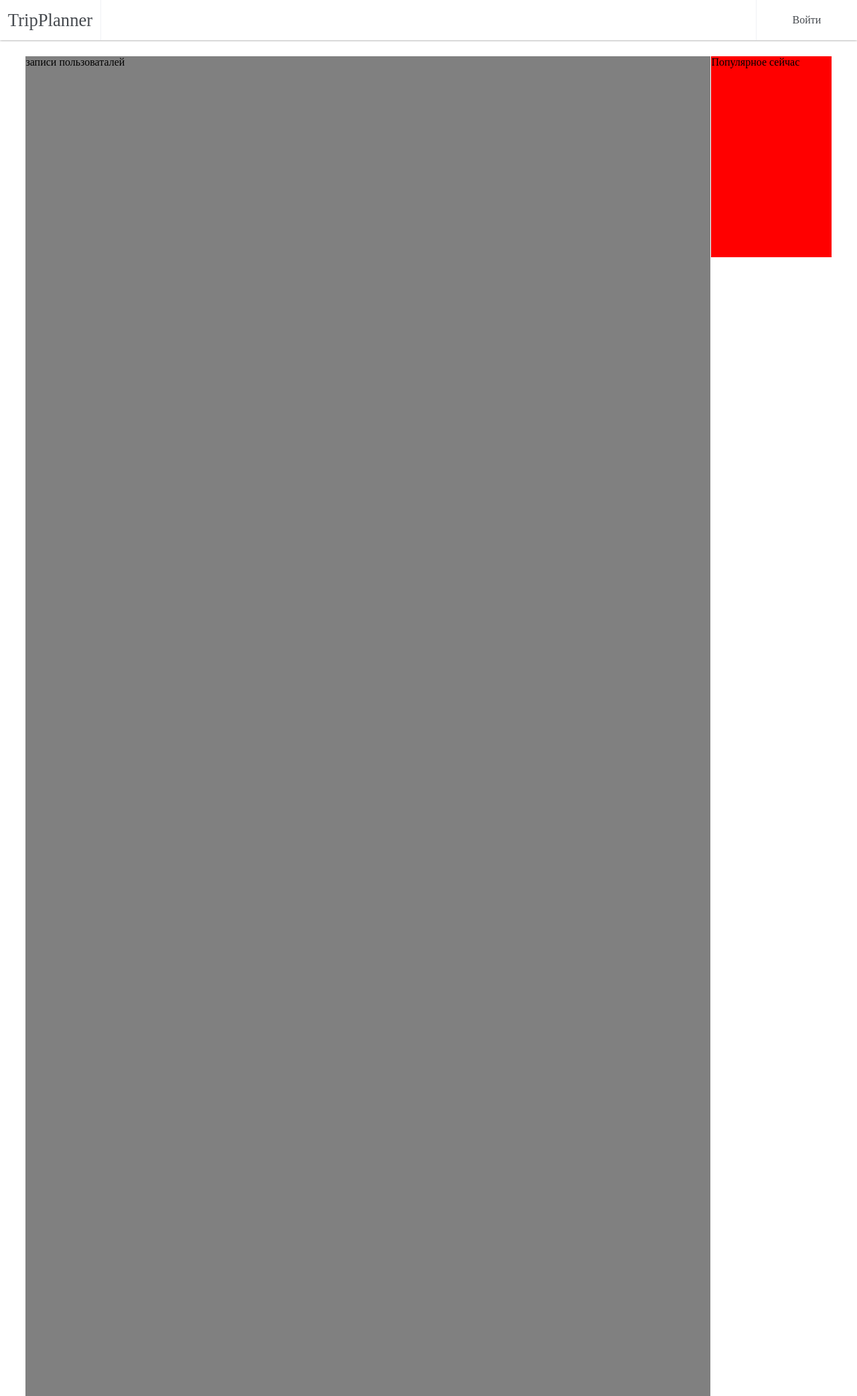
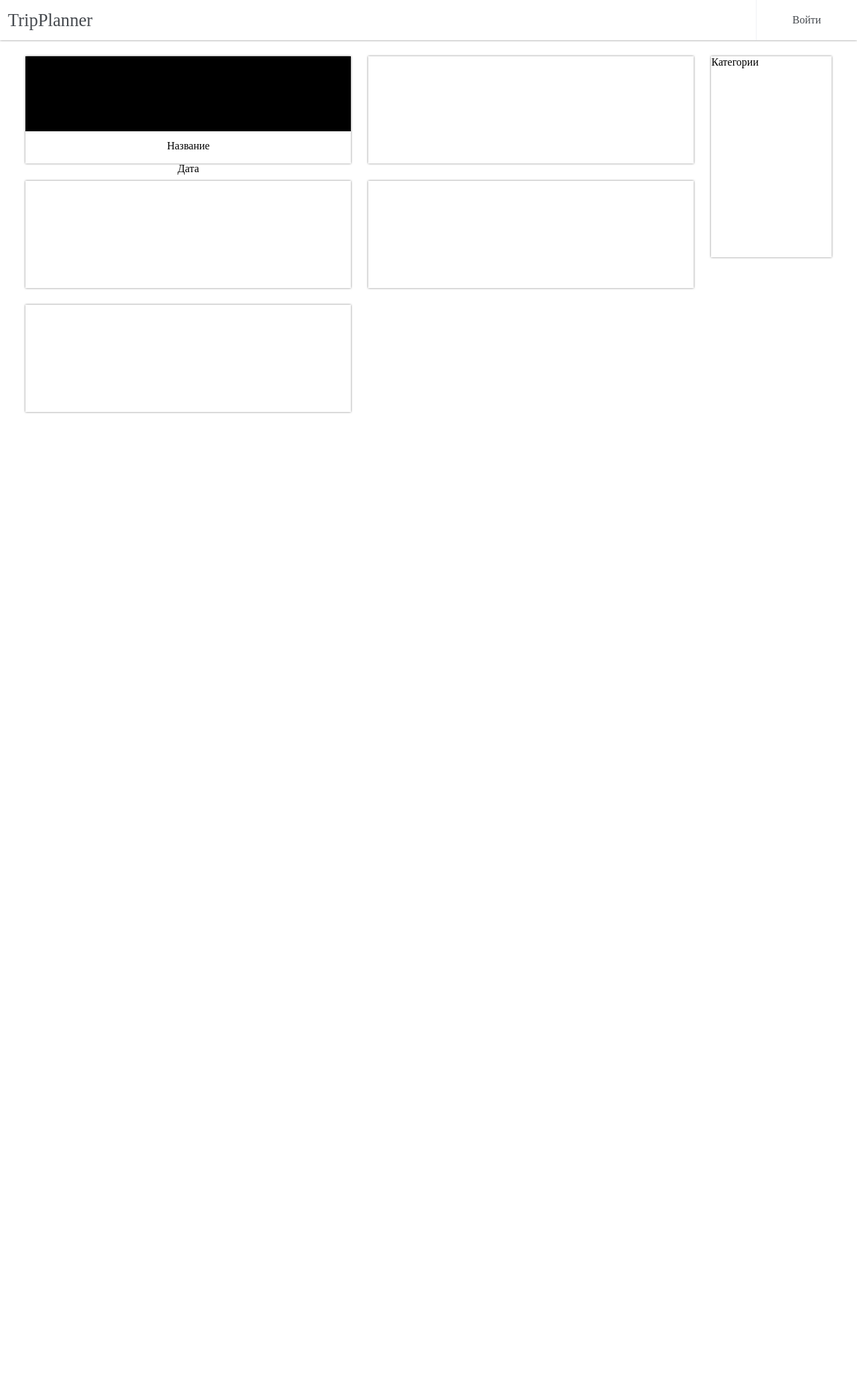
Before and after one commit to Sentret/diploma, a Django app: page / in a window 1280 px wide. Shown: the whole page at 67% size. After the commit the page ends 617 px from the top, so only its background shows below. Run offline with Django 3.2, Linux system fonts and the light colour scheme.

Commit message:
Правка

```diff
--- a/main/models.py
+++ b/main/models.py
@@ -13,6 +13,7 @@ class Event(models.Model):
 	title = models.CharField(max_length=200, default='')
 	location = models.ForeignKey(Location, on_delete=models.CASCADE, null=False)
 	description = models.TextField()
+	preview = models.ImageField(default='',upload_to='previews')
 
 	def __str__(self):
 		return self.title
--- a/main/static/main/css/body.css
+++ b/main/static/main/css/body.css
@@ -2,8 +2,8 @@
 body
 {
 	margin: 0;
-	height: 100%;
 	width: 100%;
+
 
 }
 }
@@ -19,18 +19,28 @@ html
 	margin-left: 3%;
 	margin-right: 3%;
 	margin-top: 20px;
-	width: 94%;
-	height: 2000px;
 
 }
 
-.content-container
+.content-grid
+{	display: grid;
+	grid-template-columns: repeat(auto-fill, minmax(350px, 1fr));
+	width: 85%;
+	float: left;
+
+
+
+}
+.content-grid-cell
 {
 
-	width: 85%;
-	float: left;
-	height: 100%;
-	background-color: grey;
+  box-shadow: 0 0 3px rgba(0,0,0,0.5);
+  font-size: 30px;
+  text-align: center;
+  height:160px;
+  margin-right: 5%;
+ 	margin-bottom: 5%;
+
 
 }
 
@@ -39,7 +49,18 @@ html
 	right: 3%;
 	float: right;
 	position: fixed;
-	background-color: red;
 	height: 300px;
 	width: 14%;
+	box-shadow: 0 0 3px rgba(0,0,0,0.5);
 }
+.preview
+{
+	width: 100%;
+	background-color: black;
+	height: 70%;
+}
+
+span
+{
+	font-size: 12pt;
+}
--- a/main/static/main/css/event_form.css
+++ b/main/static/main/css/event_form.css
@@ -1,30 +1,30 @@
 #map-div
 {
 	margin-top:3%;
-	margin-left: 15%;
-	width: 70%;
-	height: 30%;
+
+	width: 100%;
+	height: 40%;
 	background-color: grey;
 }
 
 #event-description-field
 {
+
 	margin-top: 1%;
+
 	width: 60%;
-	height: 15%;
+	height: 20%;
 	margin-left: 20%;
 	overflow:hidden;
 	resize: none;
 	border:none;
-	display: inline-block;
+	display: inline;
 }
 
 #event-title-field
 {
-	width: 70%;
+	width: 100%;
 	height: 30px;
-	margin-left: 15%;
-	margin-top: 1%;
 	text-align: left;
 	overflow:hidden;
 	font-size: 15pt;
@@ -35,14 +35,62 @@
 #publish-button
 {
 	margin-top: 1%;
-	margin-left: 15%;
+	display:block;
+	width: 120px;
+	height: 40px;
+	font-size: 12pt;
+	vertical-align: bottom;
+	padding: 0;
+	color: black;
+	text-align: center;
+	border: 0;
+	border-radius: 4px;
+	cursor: pointer;
+	background-color: #4CAF50;
+	color: white;
 
 }
 
 #event-form
 {
-	height: 100%;
-	width: 80%;
-	margin-left: 10%;
+	height: 1000px;
+	width: 60%;
+	margin-left: 15%;
+	padding: 5%;
+	padding-top: 4%;
 	box-shadow: 0 0 3px rgba(0,0,0,0.5);
 }
+
+#imgInput
+{
+	width: 0.1px;
+	height: 0.1px;
+	opacity: 0;
+	overflow: hidden;
+	position: absolute;
+	z-index: -1;
+}
+
+#label-for-file-input
+
+{
+	margin-top: 10px;
+	display: block;
+	text-align: center;
+	vertical-align: middle;
+	line-height: 40px;
+	height: 40px;
+	width: 200px;
+	border-radius: 4px;
+	background-color: #4CAF50;
+	color: white;
+	font-size: 12pt;
+}
+
+#preview
+{
+	margin-top: 10px;
+	width: 350px;
+	height: 160px;
+	background-color: grey;
+}
--- a/main/static/main/css/header.css
+++ b/main/static/main/css/header.css
@@ -14,6 +14,7 @@
 	color:#45494E;
 }
 
+/*стиль дива с названием работы*/
 .header-div-left
 {
 
@@ -23,13 +24,11 @@
 	height: 60px;
 	line-height: 60px;
 	float: left;
-	border-right: 1px solid #EFF2F5;
 	font-size: 20pt;
 
 }
 
-
-
+/*стиль дивов с элементам меню*/
 .header-div-right
 {
 
@@ -43,11 +42,7 @@
 
 }
 
+
 .header-div-right:hover {
     background-color: #f4f7fc;
 }
-
-.header-div-left
-{
-
-}
--- a/main/templates/main/main_page.html
+++ b/main/templates/main/main_page.html
@@ -5,10 +5,20 @@
 
 {% block content %}
 
-   <div class='content-container' >
-    записи пользоваталей
+   <div class='content-grid' >
+    <div class='content-grid-cell'>
+        <div class='preview'>
+
+        </div>
+        <span>Название</span><br>
+        <span>Дата</span>
+    </div>
+    <div class='content-grid-cell'></div>
+    <div class='content-grid-cell'></div>
+    <div class='content-grid-cell'></div>
+    <div class='content-grid-cell'></div>
    </div>
-   <div class='right-side-bar'>Популярное сейчас</div>
+   <div class='right-side-bar'>Категории</div>
 
 
 
--- a/main/views.py
+++ b/main/views.py
@@ -23,7 +23,6 @@ def login(request):
             return redirect('/')
         else:
             return HttpResponse("Неверный логин или пароль")
-
     else:
         return render(request,'main/login_form.html')
 
@@ -41,7 +40,16 @@ class EventPublish(View):
         return render(request,"main/event_form.html")
 
     def post(self, request):
-        event = json.loads(request.body)
-        location = Location.objects.create(lat=event['lat'], lng=event['lng'])
-        event = Event.objects.create(location=location, creater=request.user, description=event['description'],title=event['title'])
+        event = request.POST
+
+        try:
+            lat = float(event['lat'])
+            lng = float(event['lng'])
+        except:
+            lat = 0
+            lng = 0
+
+        preview = request.FILES.get('preview')
+        location = Location.objects.create(lat=lat, lng=lng)
+        event = Event.objects.create(location=location, creater=request.user, description=event['description'],title=event['title'],preview=preview)
         return HttpResponse(status=200)
```
Also changed, not shown: main/templates/main/event_form.html (+33 -11 lines), db.sqlite3, main/migrations/0003_event_preview.py (added), main/migrations/0004_auto_20180317_0912.py (added), main/migrations/0005_auto_20180317_0913.py (added).
